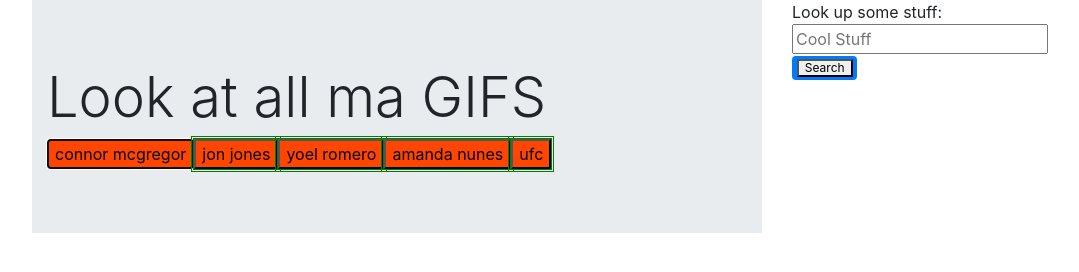
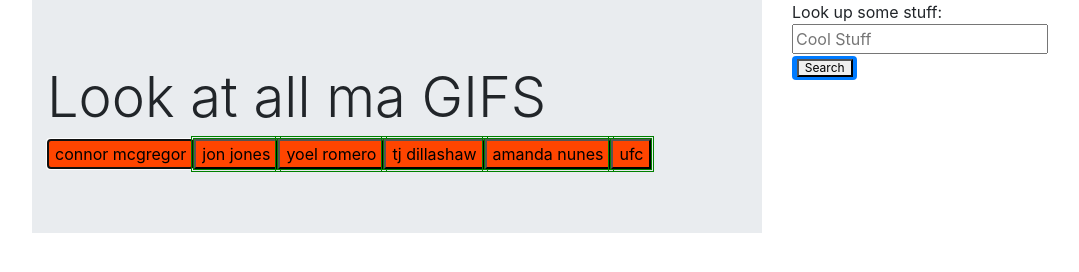
Before and after one commit to Tatael7/Gifftastic, a plain HTML site: page index.html in a window 1280 px wide. Both pictures are taken after a click on the button "connor mcgregor". Shown: the whole page, without its empty margins (53-1132 px from the left). Drawn offline with nearby package versions, Linux system fonts and the light colour scheme; no server answers.

Commit message:
successfully created the buttons for the initial topics as well as attatching the ajax pull for those specific topics. will proceed to iscolate the ajax pull as a single function to be used in the on clicks of the added buttons. next will add buttons from the search bar

```diff
--- a/assets/css/styles.css
+++ b/assets/css/styles.css
@@ -1,4 +1,4 @@
-.startBtn {
+.personBtn {
     background-color: orangered;
     outline: green double;
 }
--- a/assets/java/logic.js
+++ b/assets/java/logic.js
@@ -3,12 +3,15 @@
 
 var test = "ufc";
 
-var queryURL = "https://api.giphy.com/v1/gifs/search?q=" + test + "&api_key=lrBVvkogHvFM0M7SIt1N7bIGmqZMJ5ts&limit=10";
+// var queryURL = "https://api.giphy.com/v1/gifs/search?q=" + test + "&api_key=lrBVvkogHvFM0M7SIt1N7bIGmqZMJ5ts&limit=10";
 
 
 
 $(document).ready(function() {
-    var topics = ["connor mcgregor" , "jon jones" , "yoel romero" , "amanda nunes" , "ufc"];
+
+    //creating the starting topic buttons
+
+    var topics = ["connor mcgregor" , "jon jones" , "yoel romero" , "tj dillashaw" , "amanda nunes" , "ufc"];
 
     for(var i = 0; i < topics.length; i++) {
         var strt = topics[i];
@@ -16,17 +19,25 @@ $(document).ready(function() {
 
         var strtBtn = $("<button>");
 
-        strtBtn.addClass("startBtn");
-        strtBtn.attr(strt);
+        strtBtn.addClass("personBtn");
+        strtBtn.attr("data-person" , strt);
         strtBtn.text(strt);
         $("#buttons").append(strtBtn);
     };
 
-})
+    // on click that results in the ajax pull  of the data-person aka topic of the button
 
-$.ajax({
-    url: queryURL,
-    method: "GET"
-}).then(function(response) {
-    console.log(response);
+    $(".personBtn").on("click", function() {
+        var cosa = $(this).attr("data-person");
+        console.log(cosa);
+
+        var queryURL = "https://api.giphy.com/v1/gifs/search?q=" + cosa + "&api_key=lrBVvkogHvFM0M7SIt1N7bIGmqZMJ5ts&limit=10";
+
+        $.ajax({
+            url: queryURL,
+            method: "GET"
+        }).then(function(response) {
+            console.log(response);
+        });
+    });
 });
```
